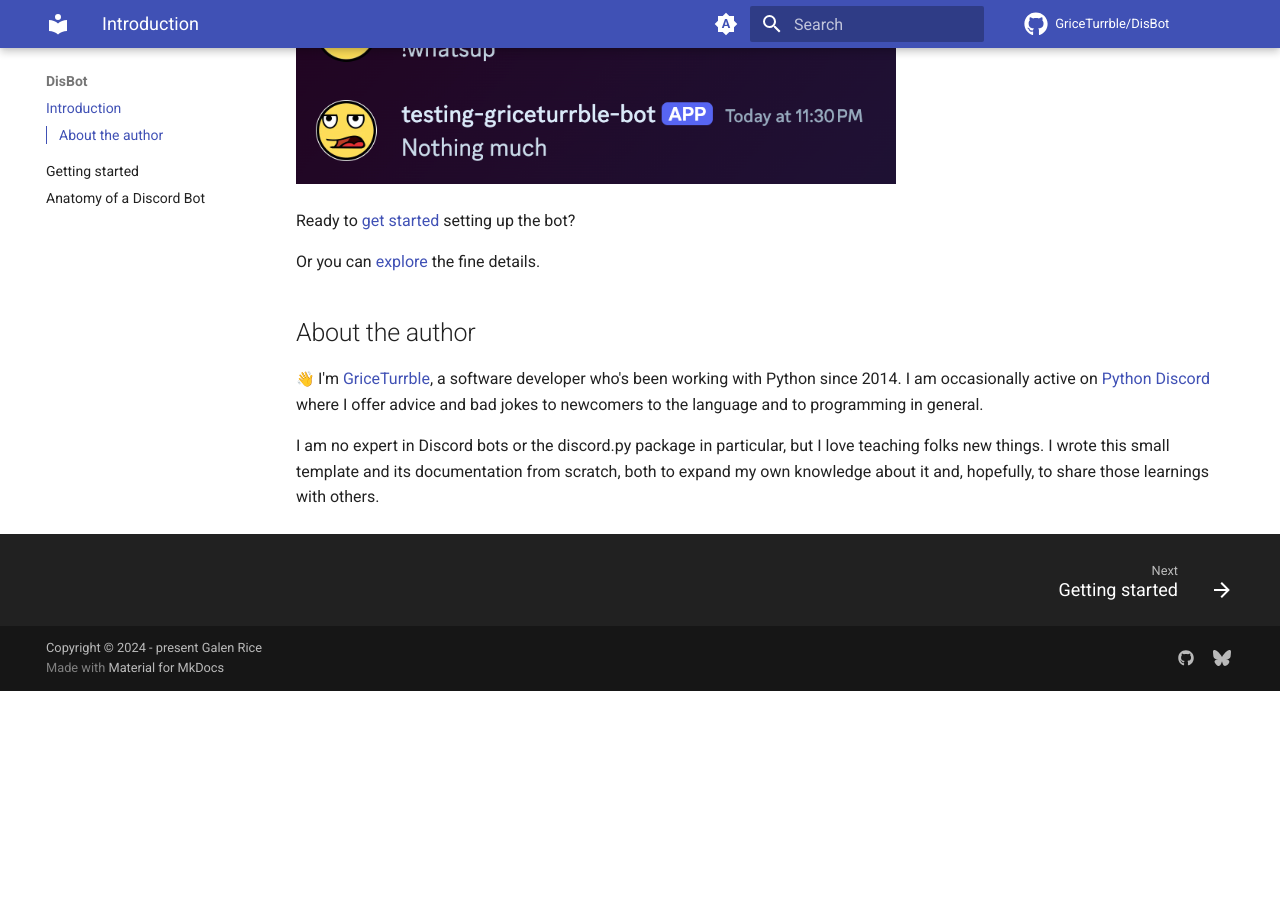
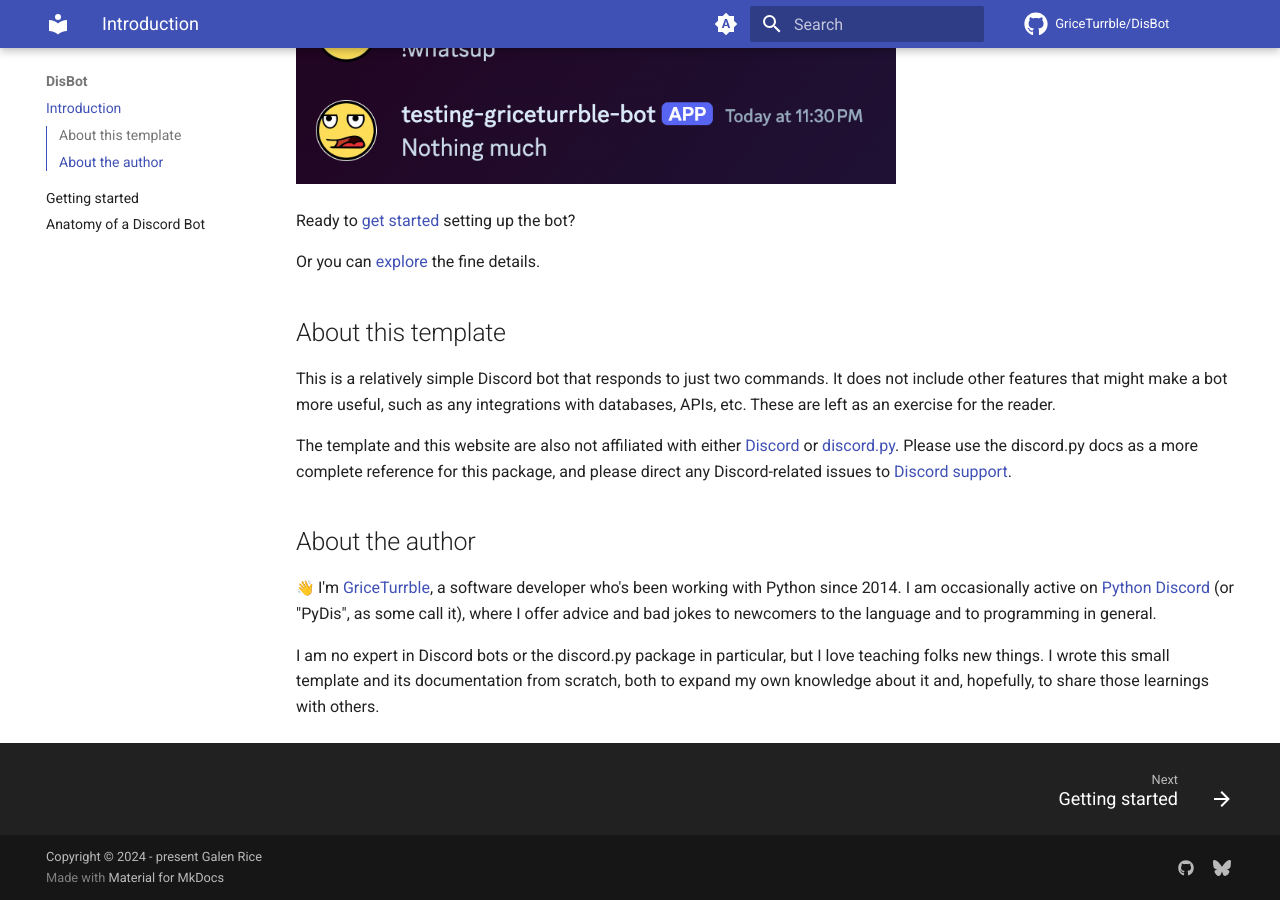
Before and after one commit to GriceTurrble/discord-bot-template, an MkDocs documentation site: the page built from docs/index.md, in a window 1280 px wide and 900 px high, scrolled down 573 px. Built offline with MkDocs 1.6.1 and Material for MkDocs 9.7.7, drawn with Linux system fonts in a browser that asks for light colours; emoji names are drawn with the system emoji font; comment, search, counter and statistics services are not loaded; before the commit the page ends 1264 px from its top, so only the background shows below that.

Commit message:
docs: template clarification in index

```diff
--- a/docs/index.md
+++ b/docs/index.md
@@ -2,8 +2,7 @@
 
 [Use this template :material-github:](https://github.com/new?template_name=disbot&template_owner=GriceTurrble){ .md-button .md-button--primary }
 
-**DisBot** is a simple template for a [Discord](https://discord.com/) bot
-using [discord.py](https://discordpy.readthedocs.io/en/stable/).
+**DisBot** is a simple template for a [Discord] bot using [discord.py].
 
 You can use the template and this documentation together to learn more about
 making your own Discord bot that responds to Slash Commands:
@@ -18,11 +17,22 @@ Ready to [get started](getting_started.md) setting up the bot?
 
 Or you can [explore](explore.md) the fine details.
 
+## About this template
+
+This is a relatively simple Discord bot that responds to just two commands.
+It does not include other features that might make a bot more useful,
+such as any integrations with databases, APIs, etc.
+These are left as an exercise for the reader.
+
+The template and this website are also not affiliated with either [Discord] or [discord.py].
+Please use the discord.py docs as a more complete reference for this package,
+and please direct any Discord-related issues to [Discord support].
+
 ## About the author
 
 :wave: I'm [GriceTurrble](https://github.com/griceturrble),
 a software developer who's been working with Python since 2014.
-I am occasionally active on [Python Discord](https://www.pythondiscord.com/)
+I am occasionally active on [Python Discord] (or "PyDis", as some call it),
 where I offer advice and bad jokes to newcomers to the language
 and to programming in general.
 
@@ -31,3 +41,8 @@ but I love teaching folks new things.
 I wrote this small template and its documentation from scratch,
 both to expand my own knowledge about it
 and, hopefully, to share those learnings with others.
+
+[discord]: https://discord.com/
+[discord support]: https://support.discord.com/hc/en-us
+[discord.py]: https://discordpy.readthedocs.io/
+[Python Discord]: https://www.pythondiscord.com/
```
